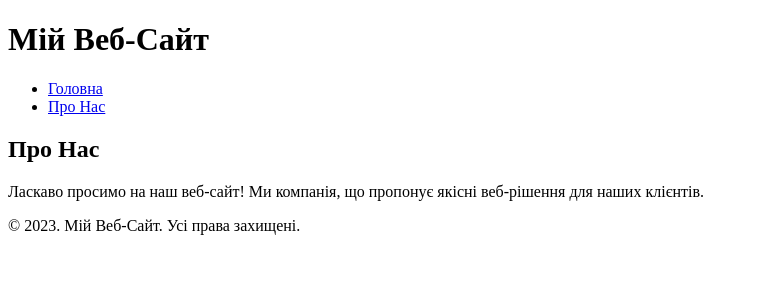
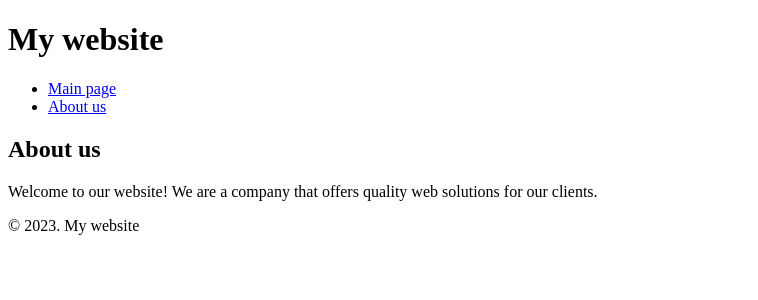
Before and after one commit to krapkaVKomi/Flask-course, a Flask app: page /about in a window 1280 px wide. Shown: the top 300 px of the page, without its empty margins (0-758 px from the left). Run offline with Flask 3, Linux system fonts and the light colour scheme.

Commit message:
fix lang

```diff
--- a/templates/about.html
+++ b/templates/about.html
@@ -1,8 +1,8 @@
 {% extends "base.html" %}
 
-{% block title %}Про Нас{% endblock %}
+{% block title %}About us{% endblock %}
 
 {% block content %}
-    <h2>Про Нас</h2>
-    <p>Ласкаво просимо на наш веб-сайт! Ми компанія, що пропонує якісні веб-рішення для наших клієнтів.</p>
+    <h2>About us</h2>
+    <p>Welcome to our website! We are a company that offers quality web solutions for our clients.</p>
 {% endblock %}
--- a/templates/base.html
+++ b/templates/base.html
@@ -5,13 +5,13 @@
 </head>
 <body>
     <header>
-        <h1>Мій Веб-Сайт</h1>
+        <h1>My website </h1>
     </header>
 
     <nav>
         <ul>
-            <li><a href="{{ url_for('index') }}">Головна</a></li>
-            <li><a href="{{ url_for('about') }}">Про Нас</a></li>
+            <li><a href="{{ url_for('index') }}">Main page</a></li>
+            <li><a href="{{ url_for('about') }}">About us</a></li>
         </ul>
     </nav>
 
@@ -20,7 +20,7 @@
     </main>
 
     <footer>
-        <p>© 2023. Мій Веб-Сайт. Усі права захищені.</p>
+        <p>© 2023. My website</p>
     </footer>
 </body>
 </html>
```
